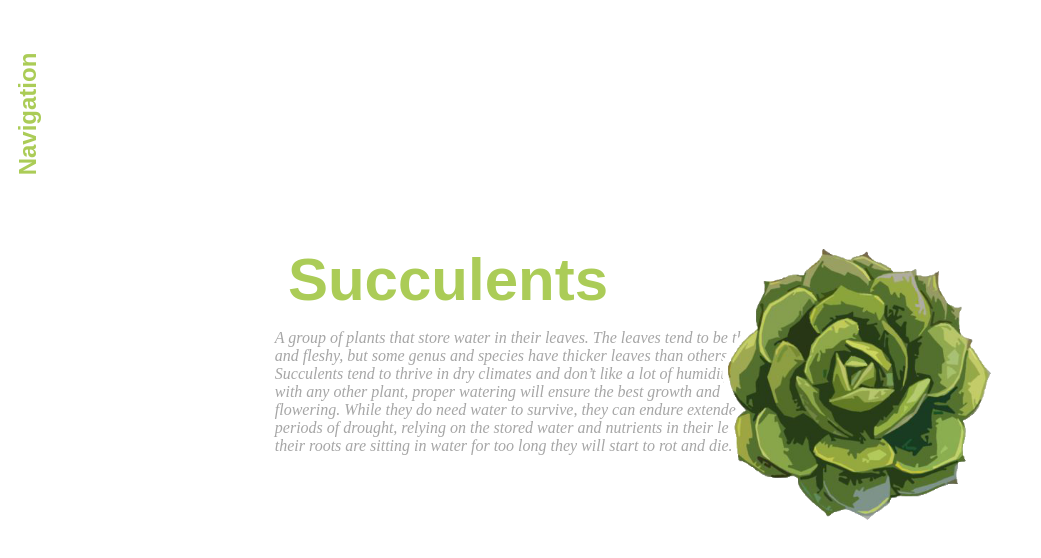
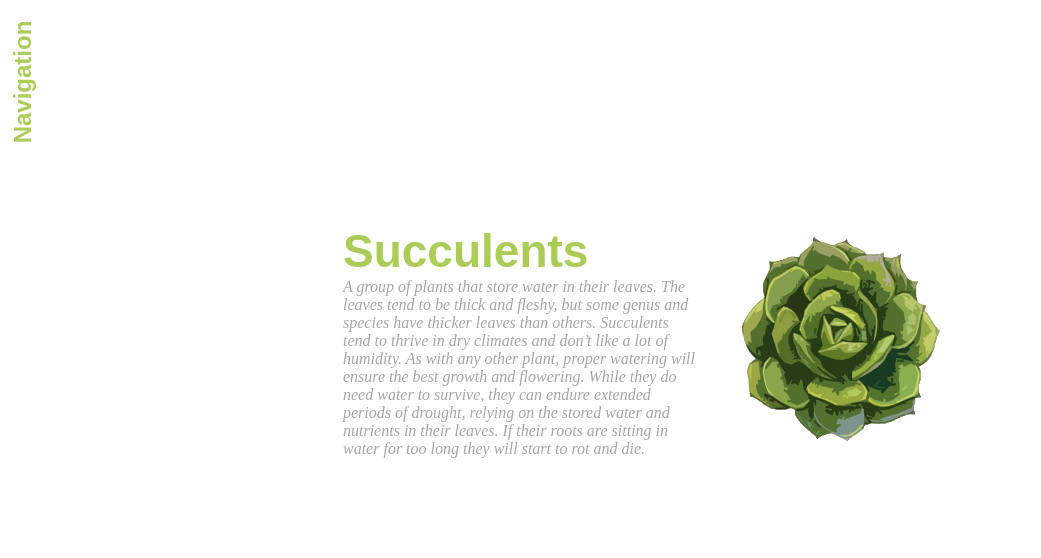
Before and after one commit to Jennykuma/SENG-513, a plain HTML site: page A1/index.html in a window 1280 px wide. Shown: the whole page, without its empty margins (0-1041 px from the left). Drawn offline with Linux system fonts and the light colour scheme.

Commit message:
Reworked home page, much better now :100:

```diff
--- /dev/null
+++ b/A1/css/home_style.css
@@ -0,0 +1,54 @@
+.col-3 {width: 40%;}
+.col-9 {width: 60%;}
+.row::after {
+    content: "";
+    clear: both;
+    display: table;
+}
+[class*="col-"] {
+    float: left;
+    padding: 15px;
+}
+
+* {
+    box-sizing: border-box;
+}
+
+
+body {
+    font-family: Arial;
+    height: 100%;
+    width: 100%;
+}
+
+.row {
+    padding-top: 15%;
+    width: 50%;
+    height: auto;
+    display: flex;
+    align-items: center;
+    margin: 0 auto;
+}
+
+h1 {
+    color: #ABCC57;
+    font-size: 46px;
+    text-align: left;
+}
+
+p {
+    color: grey;
+    font-family: "Times New Roman";
+    font-style: italic;
+    opacity: 0.7;
+}
+
+p, h1 {
+    margin: 0px;
+    padding: 0px;
+}
+
+img {
+    width: 100%;
+    height: auto;
+}
--- /dev/null
+++ b/A1/css/nav_style.css
@@ -0,0 +1,48 @@
+
+
+#sideNav {
+    position: absolute;
+    left: -210px;
+    transition: 0.5s;
+    padding: 15px;
+    width: 250px;
+
+    background-color: white;
+}
+
+#sideNav:hover{
+    left: 0; /* On mouse-over, make the menu links appear */
+}
+
+#sideNav:hover a{
+    color: #ABCC57;
+    font-family: Verdana;
+    font-size: small;
+    text-decoration: none;
+}
+
+#sideNav a {
+    color: white;
+    font-size: 16px;
+    text-decoration: none;
+}
+
+#sideNav a:hover {
+    color: #8bcc00;
+    font-weight: bold;
+}
+
+#navText {
+    position: absolute;
+    transform:rotate(-90deg);
+    bottom: 50px;
+    right: -45px;
+
+    color: #ABCC57;
+    font-size: 24px;
+}
+
+li {
+    color: white;
+    padding-left:1em;
+}
--- a/A1/css/style.css
+++ /dev/null
@@ -1,76 +0,0 @@
-html {
-    margin: 0;
-    padding: 0;
-}
-
-body {
-    font-family: Arial;
-}
-
-#sideNav {
-    position: absolute;
-    left: -110px;
-    transition: 0.5s;
-    padding: 15px;
-    width: 150px;
-
-    background-color: white;
-}
-
-#sideNav:hover{
-    left: 0; /* On mouse-over, make the elements appear as they should */
-}
-
-#sideNav:hover a{
-    color: #ABCC57;
-    font-family: Verdana;
-    font-size: small;
-    text-decoration: none;
-}
-
-#sideNav a {
-    color: white;
-    font-size: 16px;
-    text-decoration: none;
-}
-
-#navText {
-    position: absolute;
-    transform:rotate(-90deg);
-    bottom: 100px;
-    right: -20px;
-
-    color: #ABCC57;
-    font-size: 24px;
-}
-
-#name {
-    position: absolute;
-    top: 35%;
-    left: 35%;
-    transform: translateX(-50%) translateY(-50%);
-
-    color: #ABCC57;
-    font-size: 30px;
-    text-align: center;
-}
-
-#description {
-    width: 500px;
-    position: absolute;
-    top: 49%;
-    left: 41%;
-    transform: translateX(-50%) translateY(-50%);
-
-    color: grey;
-    font-family: "Times New Roman";
-    font-style: italic;
-    opacity: 0.7;
-}
-
-#succulent1 {
-    position: absolute;
-    top: 48%;
-    left: 67%;
-    transform: translateX(-50%) translateY(-50%);
-}
--- a/A1/index.html
+++ b/A1/index.html
@@ -2,10 +2,13 @@
 <html lang="en">
 <head>
     <meta charset="UTF-8">
+    <meta name="viewport" content="width=device-width, initial-scale=1.0">
+
     <title>Succulents</title>
 
     <!-- Stylesheet -->
-    <link rel="stylesheet" type="text/css" href="css/style.css">
+    <link rel="stylesheet" type="text/css" href="css/nav_style.css">
+    <link rel="stylesheet" type="text/css" href="css/home_style.css">
 </head>
 <body>
 
@@ -15,29 +18,27 @@
         <br>
         <a href="#">&rsaquo; About</a>
         <br>
-        <a href="#">&rsaquo; Favourites: </a>
-            <ul><a href="#">&rsaquo; FFVII</a></ul>
-            <ul><a href="#">&rsaquo; FFVIII</a></ul>
-            <ul><a href="#">&rsaquo; FFX</a></ul>
-            <ul><a href="#">&rsaquo; FFXII</a></ul>
+        <p>&rsaquo; My Favourites:</p>
+            <li><a href="#">&rsaquo; California Sunset</a></li>
+            <li><a href="#">&rsaquo; Golden Barrel Cactus</a></li>
+            <li><a href="#">&rsaquo; String of Pearls</a></li>
     </div>
 
-    <div class="container">
-        <div id="name">
+    <div class="row">
+        <div class="col-9">
             <h1>Succulents</h1>
+            <p>A group of plants that store water in their leaves. The leaves tend to be thick and fleshy, but some
+                genus and species have thicker leaves than others. Succulents tend to thrive in dry climates and don’t
+                like a lot of humidity. As with any other plant, proper watering will ensure the best growth and
+                flowering. While they do need water to survive, they can endure extended periods of drought, relying on
+                the stored water and nutrients in their leaves. If their roots are sitting in water for too long they
+                will start to rot and die. </p>
         </div>
 
-        <div id="description">
-            A group of plants that store water in their leaves.  The leaves tend to be thick and fleshy, but some genus and
-            species have thicker leaves than others. Succulents tend to thrive in dry climates and don’t like a lot of
-            humidity. As with any other plant, proper watering will ensure the best growth and flowering. While they do
-            need water to survive, they can endure extended periods of drought, relying on the stored water and nutrients
-            in their leaves. If their roots are sitting in water for too long they will start to rot and die.
+        <div class="col-3">
+            <img src="img/Succulent_NoBlackBorder.png" height="230" width="210"/>
         </div>
-
-        <img id="succulent1" src="img/Succulent_NoBlackBorder.png" height="329" width="300"/>
     </div>
-
 
 </body>
 </html>
```
Also changed, not shown: A1/about.html (+1 -1 lines).
